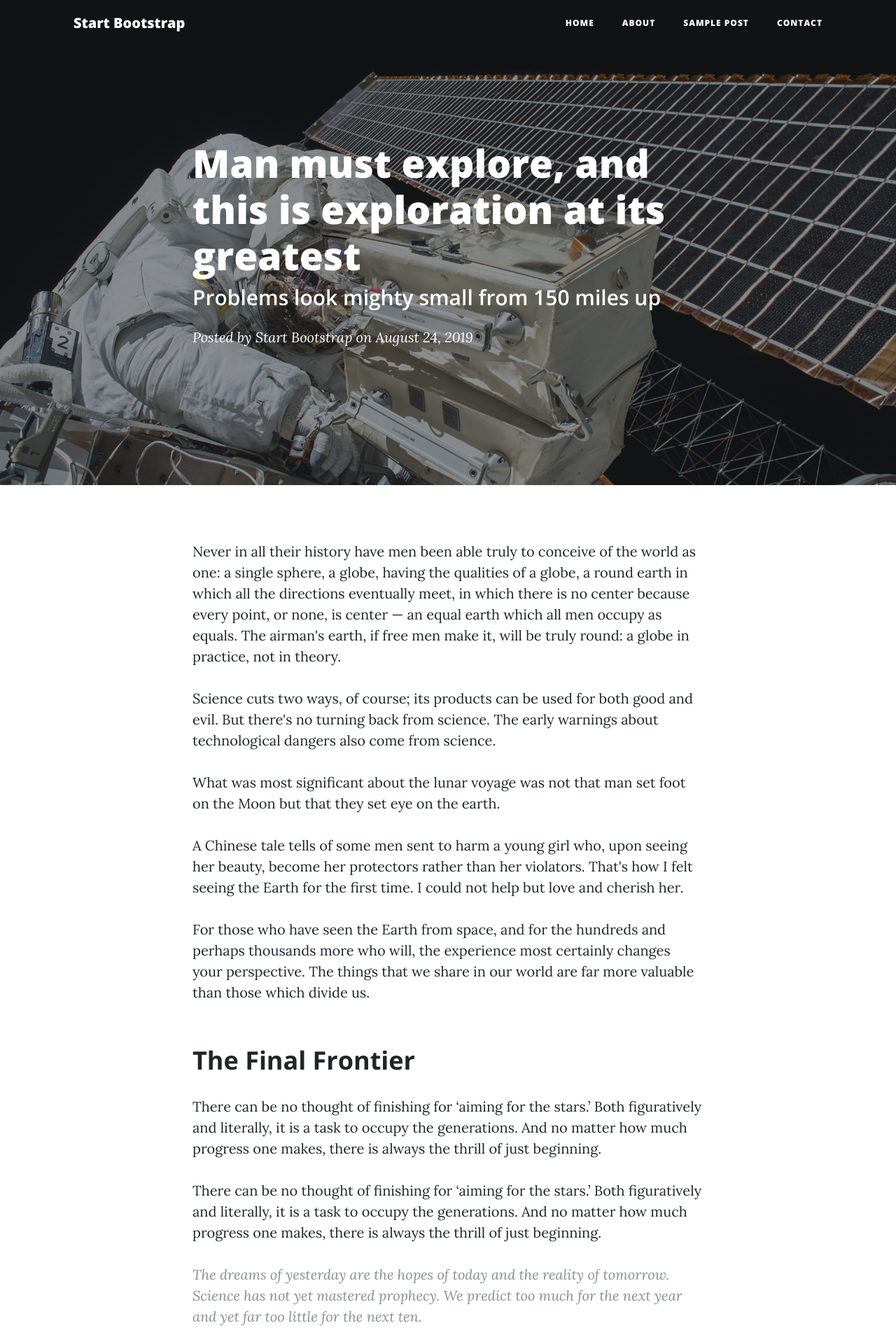
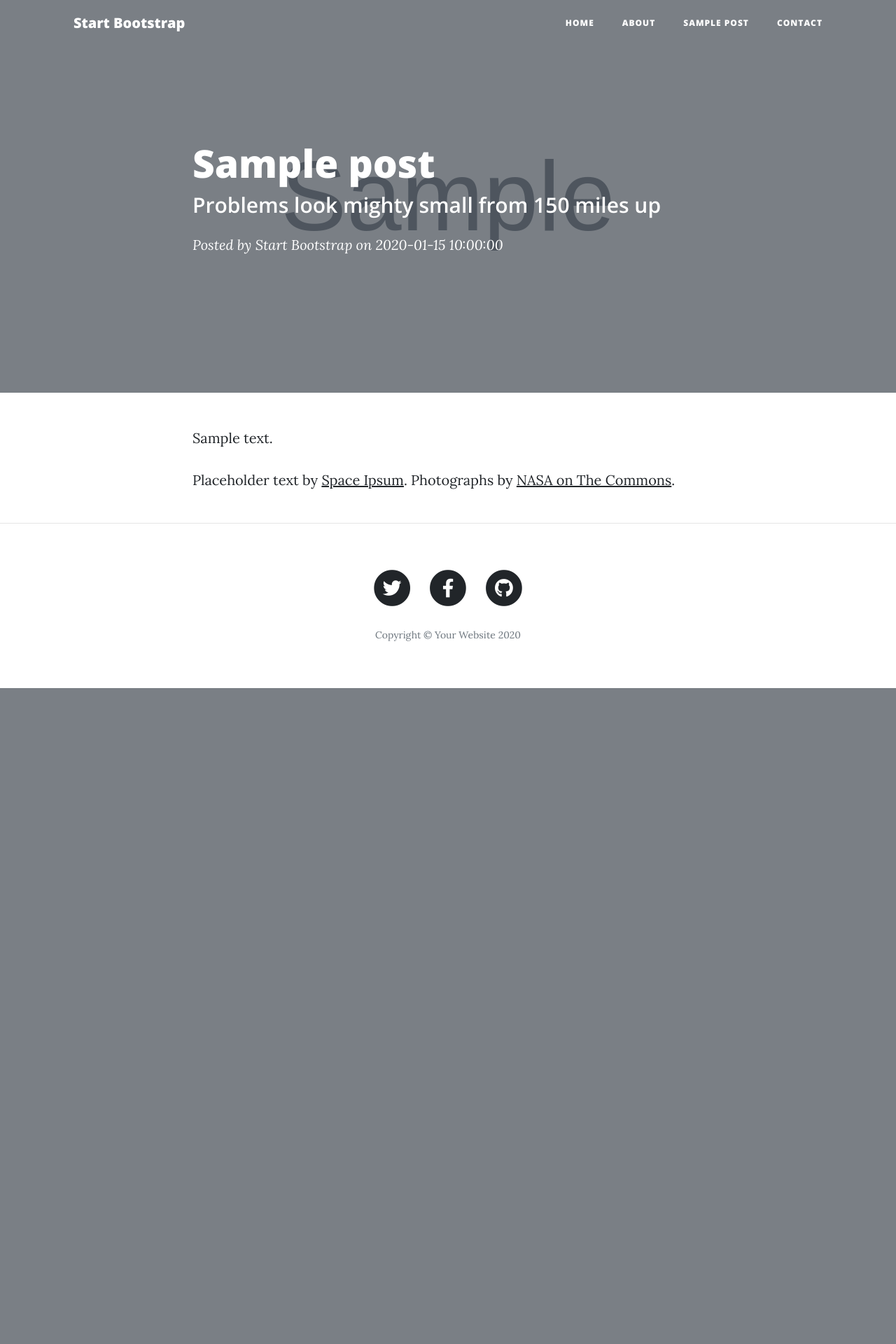
Before and after one commit to rahulm13/blog, a Flask app: template templates/post.html in a window 1280 px wide. Shown: the top 1920 px of the page at 70% size. After the commit the page ends 983 px from the top, so only its background shows below. Run offline with Flask 2, Linux system fonts and the light colour scheme; the template is opened without the code that fills it: most values are stand-ins (such as "Sample title", 1, 10 or a date in 2020); grey boxes marked "Sample" are stand-in pictures; some libraries are stand-ins or nearby versions.

Commit message:
added posts database and linked post.html to database

```diff
--- a/config.json
+++ b/config.json
@@ -1 +1 @@
-{"params": {"local_server": true, "local_uri": "sqlite:///contacts.sqlite3", "fb_url": "https://facebook.com", "twitter_url": "https://twitter.com", "gh_url": "https://github.com"}}
+{"params": {"local_server": true, "local_uri": "sqlite:///contacts.sqlite3", "fb_url": "https://facebook.com", "twitter_url": "https://twitter.com", "gh_url": "https://github.com","gmail-user":"your-email@gmail.com","gmail-password":"gmailpassword", "about_text": "Hi my name is Rahul and I am a Data Scientist"}}
--- a/templates/post.html
+++ b/templates/post.html
@@ -1,20 +1,26 @@
 {% extends "layout.html" %} {% block body %}
 
 <!-- Page Header -->
-<header class="masthead" style="background-image: url('img/post-bg.jpg')">
+<!-- <header class="masthead" style="background-image: url('img/post-bg.jpg')"> -->
+<!-- set varible in jinja template -->
+{%set fname ='img/'+post.img_file %}
+<header
+  class="masthead"
+  style="background-image: url('{{ url_for('static',filename=fname)}}')"
+>
   <div class="overlay"></div>
   <div class="container">
     <div class="row">
       <div class="col-lg-8 col-md-10 mx-auto">
         <div class="post-heading">
-          <h1>Man must explore, and this is exploration at its greatest</h1>
+          <h1>{{post.title}}</h1>
           <h2 class="subheading">
             Problems look mighty small from 150 miles up
           </h2>
           <span class="meta"
             >Posted by
             <a href="#">Start Bootstrap</a>
-            on August 24, 2019</span
+            on {{post.date}}</span
           >
         </div>
       </div>
@@ -27,99 +33,7 @@
   <div class="container">
     <div class="row">
       <div class="col-lg-8 col-md-10 mx-auto">
-        <p>
-          Never in all their history have men been able truly to conceive of the
-          world as one: a single sphere, a globe, having the qualities of a
-          globe, a round earth in which all the directions eventually meet, in
-          which there is no center because every point, or none, is center — an
-          equal earth which all men occupy as equals. The airman's earth, if
-          free men make it, will be truly round: a globe in practice, not in
-          theory.
-        </p>
-
-        <p>
-          Science cuts two ways, of course; its products can be used for both
-          good and evil. But there's no turning back from science. The early
-          warnings about technological dangers also come from science.
-        </p>
-
-        <p>
-          What was most significant about the lunar voyage was not that man set
-          foot on the Moon but that they set eye on the earth.
-        </p>
-
-        <p>
-          A Chinese tale tells of some men sent to harm a young girl who, upon
-          seeing her beauty, become her protectors rather than her violators.
-          That's how I felt seeing the Earth for the first time. I could not
-          help but love and cherish her.
-        </p>
-
-        <p>
-          For those who have seen the Earth from space, and for the hundreds and
-          perhaps thousands more who will, the experience most certainly changes
-          your perspective. The things that we share in our world are far more
-          valuable than those which divide us.
-        </p>
-
-        <h2 class="section-heading">The Final Frontier</h2>
-
-        <p>
-          There can be no thought of finishing for ‘aiming for the stars.’ Both
-          figuratively and literally, it is a task to occupy the generations.
-          And no matter how much progress one makes, there is always the thrill
-          of just beginning.
-        </p>
-
-        <p>
-          There can be no thought of finishing for ‘aiming for the stars.’ Both
-          figuratively and literally, it is a task to occupy the generations.
-          And no matter how much progress one makes, there is always the thrill
-          of just beginning.
-        </p>
-
-        <blockquote class="blockquote">
-          The dreams of yesterday are the hopes of today and the reality of
-          tomorrow. Science has not yet mastered prophecy. We predict too much
-          for the next year and yet far too little for the next ten.
-        </blockquote>
-
-        <p>
-          Spaceflights cannot be stopped. This is not the work of any one man or
-          even a group of men. It is a historical process which mankind is
-          carrying out in accordance with the natural laws of human development.
-        </p>
-
-        <h2 class="section-heading">Reaching for the Stars</h2>
-
-        <p>
-          As we got further and further away, it [the Earth] diminished in size.
-          Finally it shrank to the size of a marble, the most beautiful you can
-          imagine. That beautiful, warm, living object looked so fragile, so
-          delicate, that if you touched it with a finger it would crumble and
-          fall apart. Seeing this has to change a man.
-        </p>
-
-        <a href="#">
-          <img class="img-fluid" src="img/post-sample-image.jpg" alt="" />
-        </a>
-        <span class="caption text-muted"
-          >To go places and do things that have never been done before – that’s
-          what living is all about.</span
-        >
-
-        <p>
-          Space, the final frontier. These are the voyages of the Starship
-          Enterprise. Its five-year mission: to explore strange new worlds, to
-          seek out new life and new civilizations, to boldly go where no man has
-          gone before.
-        </p>
-
-        <p>
-          As I stand out here in the wonders of the unknown at Hadley, I sort of
-          realize there’s a fundamental truth to our nature, Man must explore,
-          and this is exploration at its greatest.
-        </p>
+        {{post.content}}
 
         <p>
           Placeholder text by
```
Also changed, not shown: main.py (+29 -0 lines), multiple_databases.py (added, +33 -0 lines), templates/about.html (+2 -6 lines), contacts.sqlite3, 1 other file.
